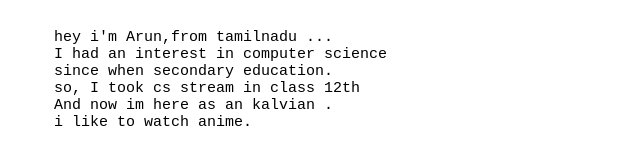
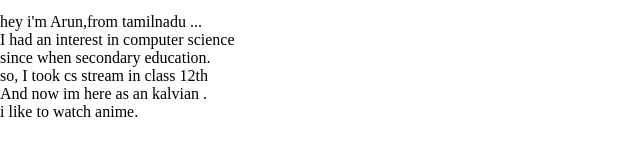
Before and after one commit to sak23042006/web-platform-bio, a plain HTML site: page index.html in a window 1280 px wide. Shown: the part 269-434 px from the top of the page, without its empty margins (0-640 px from the left). Drawn offline with Linux system fonts and the light colour scheme.

Commit message:
1 file modified

```diff
--- a/index.html
+++ b/index.html
@@ -34,14 +34,13 @@ Challenge 4: Add a <p> tag to briefly describe yourself. -->
         </td>
       </tr>
     </table>
-    <pre style="font-size: 15px">
-
-      hey i'm Arun,from tamilnadu ...
-      I had an interest in computer science
-      since when secondary education.
-      so, I took cs stream in class 12th
-      And now im here as an kalvian .
-      i like to watch anime.
-    </pre>
+    <p style="font-size: 15px text-align:center">
+      hey i'm Arun,from tamilnadu ... <br />
+      I had an interest in computer science <br />
+      since when secondary education. <br />
+      so, I took cs stream in class 12th <br />
+      And now im here as an kalvian . <br />
+      i like to watch anime. <br />
+    </p>
   </body>
 </html>
```
